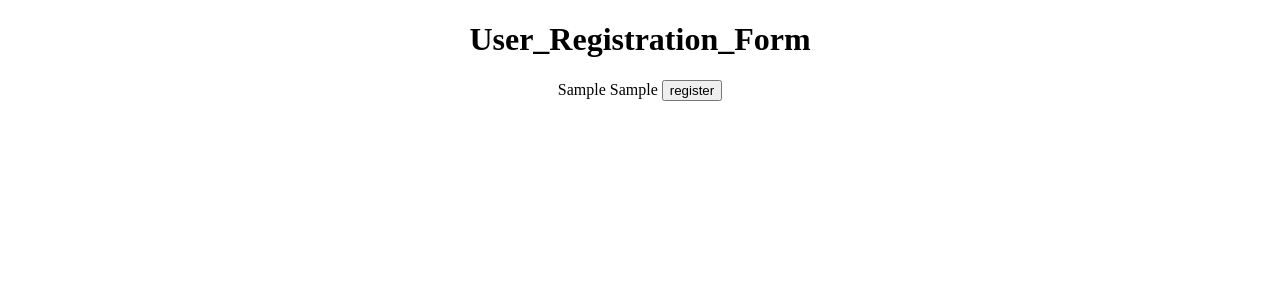
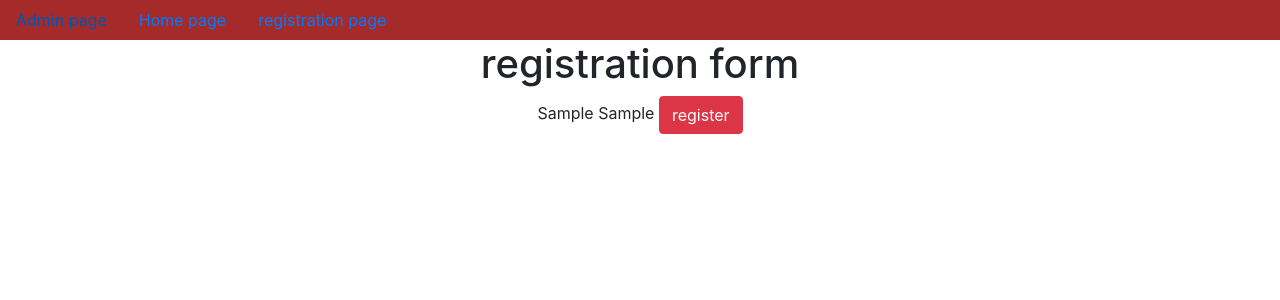
Before and after one commit to shaikabbubakar/User_registration_form, a Django app: template templates/registration.html in a window 1280 px wide. Shown: the top 300 px of the page. Run offline with Django 4.2, Linux system fonts and the light colour scheme; the template is opened without the code that fills it: most values are stand-ins (such as "Sample title", 1, 10 or a date in 2020).

Commit message:
first commit

```diff
--- a/app/views.py
+++ b/app/views.py
@@ -1,7 +1,12 @@
 from django.shortcuts import render
 from app.forms import *
 from django.http import HttpResponse
+from django.core.mail import send_mail
 # Create your views here.
+
+def home(request):
+    return render(request,'home.html')
+
 def registration(request):
     uf=UserForm()
     pf=ProfileForm()
@@ -18,5 +23,6 @@ def registration(request):
             PFO=PD.save(commit=False)
             PFO.user=USO
             PFO.save()
+            send_mail('User registration','Registration is success full','abbubakar950@gmail.com',[USO.email],fail_silently=False)
             return HttpResponse('Registration is successfull')
     return render(request,'registration.html',d)
--- a/project26/settings.py
+++ b/project26/settings.py
@@ -127,3 +127,9 @@ MEDIA_URL='media/'
 # https://docs.djangoproject.com/en/4.1/ref/settings/#default-auto-field
 
 DEFAULT_AUTO_FIELD = 'django.db.models.BigAutoField'
+EMAIL_HOST='smtp.gmail.com'
+EMAIL_HOST_USER='abbubakar950@gmail.com'
+EMAIL_HOST_PASSWORD='bbqtoayqgaimyiua'
+EMAIL_PORT=465
+EMAIL_USE_SSL=True
+EMAIL_USE_TLS=False
--- a/project26/urls.py
+++ b/project26/urls.py
@@ -21,4 +21,5 @@ from django.conf import settings
 urlpatterns = [
     path('admin/', admin.site.urls),
     path('registration/',registration,name='registration'),
+    path('home/',home,name='home'),
 ]+static(settings.MEDIA_URL,document_root=settings.MEDIA_ROOT)
--- /dev/null
+++ b/templates/dummy.html
@@ -0,0 +1,44 @@
+<!doctype html>
+<html lang="en">
+  <head>
+    <!-- Required meta tags -->
+    <meta charset="utf-8">
+    <meta name="viewport" content="width=device-width, initial-scale=1, shrink-to-fit=no">
+
+    <!-- Bootstrap CSS -->
+    <link rel="stylesheet" href="https://cdn.jsdelivr.net/npm/bootstrap@4.6.2/dist/css/bootstrap.min.css" integrity="sha384-xOolHFLEh07PJGoPkLv1IbcEPTNtaed2xpHsD9ESMhqIYd0nLMwNLD69Npy4HI+N" crossorigin="anonymous">
+    {% block title %}
+    <title>Hello, world!</title>
+    {% endblock %}
+
+
+  </head>
+  <body>
+    <center>
+
+        <nav class="nav" style="background-color: brown;">
+            <a href="{% url 'admin:index' %}" class="nav-link">Admin page</a>
+            <a href="{% url 'home' %}" class="nav-link">Home page</a>
+            <a href="{% url 'registration' %}" class="nav-link">registration page</a>
+
+
+        </nav>
+{% block body_block %}
+
+{% endblock %}
+
+    <!-- Optional JavaScript; choose one of the two! -->
+
+    <!-- Option 1: jQuery and Bootstrap Bundle (includes Popper) -->
+    <script src="https://cdn.jsdelivr.net/npm/jquery@3.5.1/dist/jquery.slim.min.js" integrity="sha384-DfXdz2htPH0lsSSs5nCTpuj/zy4C+OGpamoFVy38MVBnE+IbbVYUew+OrCXaRkfj" crossorigin="anonymous"></script>
+    <script src="https://cdn.jsdelivr.net/npm/bootstrap@4.6.2/dist/js/bootstrap.bundle.min.js" integrity="sha384-Fy6S3B9q64WdZWQUiU+q4/2Lc9npb8tCaSX9FK7E8HnRr0Jz8D6OP9dO5Vg3Q9ct" crossorigin="anonymous"></script>
+
+    <!-- Option 2: Separate Popper and Bootstrap JS -->
+    <!--
+    <script src="https://cdn.jsdelivr.net/npm/jquery@3.5.1/dist/jquery.slim.min.js" integrity="sha384-DfXdz2htPH0lsSSs5nCTpuj/zy4C+OGpamoFVy38MVBnE+IbbVYUew+OrCXaRkfj" crossorigin="anonymous"></script>
+    <script src="https://cdn.jsdelivr.net/npm/popper.js@1.16.1/dist/umd/popper.min.js" integrity="sha384-9/reFTGAW83EW2RDu2S0VKaIzap3H66lZH81PoYlFhbGU+6BZp6G7niu735Sk7lN" crossorigin="anonymous"></script>
+    <script src="https://cdn.jsdelivr.net/npm/bootstrap@4.6.2/dist/js/bootstrap.min.js" integrity="sha384-+sLIOodYLS7CIrQpBjl+C7nPvqq+FbNUBDunl/OZv93DB7Ln/533i8e/mZXLi/P+" crossorigin="anonymous"></script>
+    -->
+</center>
+  </body>
+</html>
--- a/templates/registration.html
+++ b/templates/registration.html
@@ -1,22 +1,18 @@
-<!DOCTYPE html>
-<html lang="en">
-<head>
-    <meta charset="UTF-8">
-    <meta http-equiv="X-UA-Compatible" content="IE=edge">
-    <meta name="viewport" content="width=device-width, initial-scale=1.0">
-    <title>Document</title>
-</head>
-<body>
-    <center>
-        <h1>User_Registration_Form</h1>
-        <form method="POST" enctype="multipart/form-data">
-            {% csrf_token %}
-            {{uf.as_p}}
-            {{pf.as_p}}
+{% extends 'dummy.html' %}
 
 
-            <input type="submit" value="register">
-        </form>
-    </center>
-</body>
-</html>
+{% block title %}
+    <title>Registration Page</title>
+
+{% endblock %}
+
+{% block body_block %}
+<h1>registration form</h1>
+<form method="POST" enctype="multipart/form-data">
+    {% csrf_token %}
+
+        {{uf.as_p}}
+        {{pf.as_p}}
+    <input type="submit" value="register" class="btn btn-danger">
+</form>
+{% endblock %}
```
Also changed, not shown: templates/home.html (added, +13 -0 lines), db.sqlite3, media/profile_pic/programs1.jpg (added), 10 other files.
